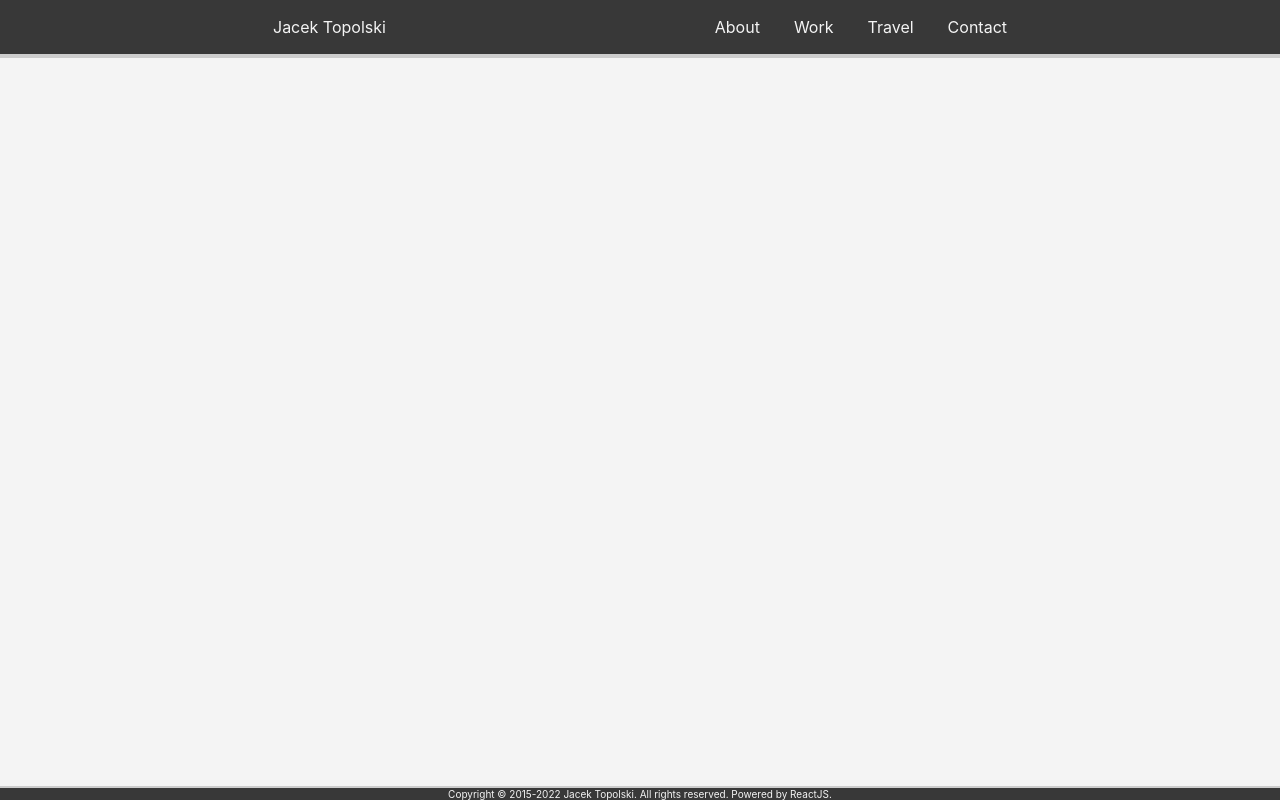
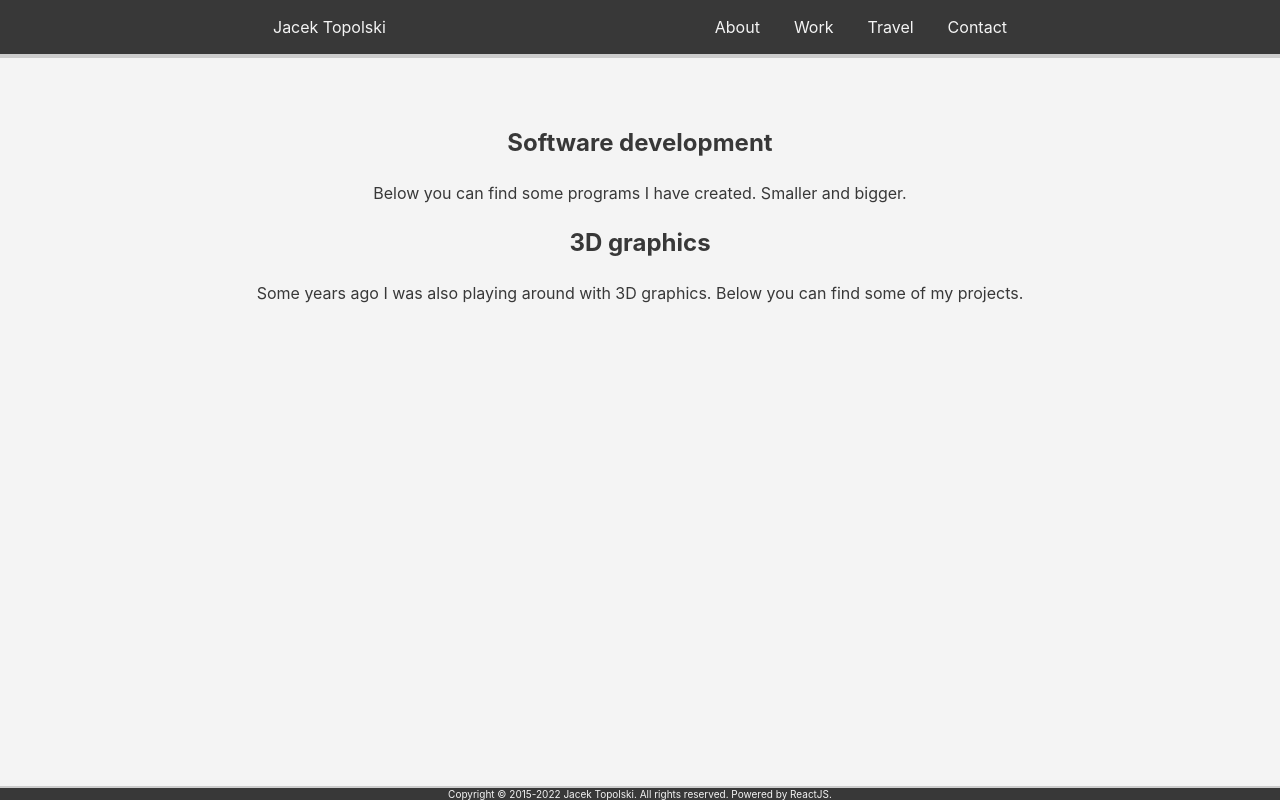
Before and after one commit to jajcek/travel_map, a React (Create React App) app: page /work in a window 1280 px wide. Built offline with nearby package versions, Linux system fonts and the light colour scheme.

Commit message:
added template of work page

```diff
--- a/src/App.tsx
+++ b/src/App.tsx
@@ -10,6 +10,7 @@ import ErrorBoundary from './ux/ErrorBoundary';
 
 const IntroPage = lazy(() => import('./pages/intro/IntroPage'));
 const AboutPage = lazy(() => import('./pages/about/AboutPage'));
+const WorkPage = lazy(() => import('./pages/work/WorkPage'));
 const MapWithDataLoader = lazy(() => import('./pages/travel/MapWithDataLoader'));
 
 const AppContainer = styled.div`
@@ -38,6 +39,7 @@ class App extends React.Component<{}, {}> {
                                 <Routes>
                                     <Route path="/" element={<IntroPage />} />
                                     <Route path="/about" element={<AboutPage />} />
+                                    <Route path="/work" element={<WorkPage />} />
                                     <Route path="/travel" element={<MapWithDataLoader />} />
                                 </Routes>
                             </Suspense>
--- /dev/null
+++ b/src/pages/work/WorkPage.tsx
@@ -0,0 +1,36 @@
+import React from 'react';
+import styled from 'styled-components';
+
+import {COLORS} from '../../StyleConstants';
+
+const Container = styled.div`
+    background-color: ${COLORS.MAIN_BACKGROUND};
+    color: ${COLORS.BASE_TEXT};
+    display: flex;
+    flex: 1;
+    line-height: 30px;
+`;
+
+const Centered = styled.div`
+    margin: 50px auto;
+    width: 800px;
+    align-items: center;
+    text-align: center;
+`;
+
+class WorkPage extends React.Component<{}, {}> {
+    render() {
+        return (
+            <Container>
+                <Centered>
+                    <h2>Software development</h2>
+                    <p>Below you can find some programs I have created. Smaller and bigger.</p>
+                    <h2>3D graphics</h2>
+                    <p>Some years ago I was also playing around with 3D graphics. Below you can find some of my projects.</p>
+                </Centered>
+            </Container>
+        );
+    }
+}
+
+export default WorkPage;
```
